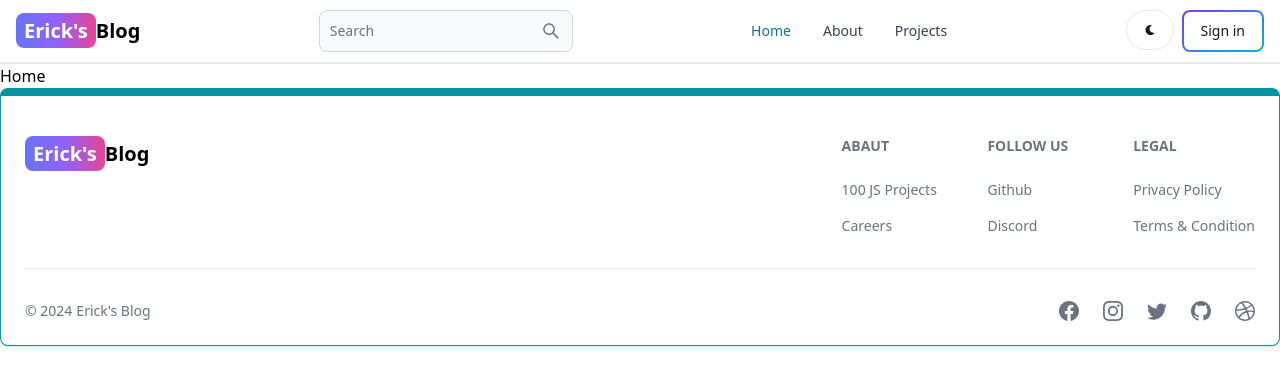
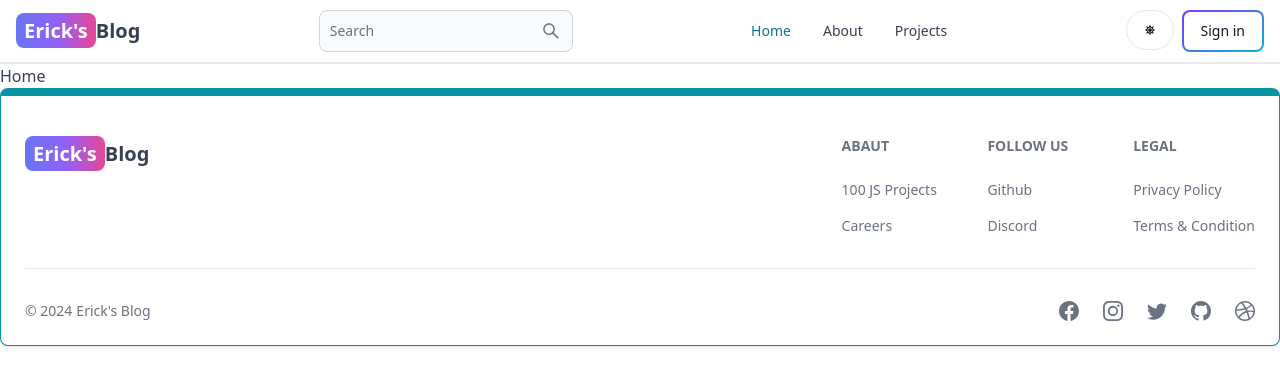
Before and after one commit to Err1ck/mern-page, a React (Vite) app in the folder client/: page / in a window 1280 px wide. Shown: the top 386 px of the page. Built offline with nearby package versions, Linux system fonts and the light colour scheme; no server answers.

Commit message:
Complete dark mode functionality

```diff
--- a/client/src/components/Header.jsx
+++ b/client/src/components/Header.jsx
@@ -8,11 +8,14 @@
 } from "flowbite-react";
 import { Link, useLocation } from "react-router-dom";
 import { AiOutlineSearch } from "react-icons/ai";
-import { FaMoon } from "react-icons/fa";
-import { useSelector } from "react-redux";
+import { FaMoon, FaSun } from "react-icons/fa";
+import { useSelector, useDispatch } from "react-redux";
+import { toggleTheme } from "../redux/theme/themeSlice";
 export default function Header() {
   const path = useLocation().pathname;
+  const dispatch = useDispatch();
   const { currentUser } = useSelector((state) => state.user);
+  const { theme } = useSelector((state) => state.theme);
   return (
     <Navbar className="border-b-2">
       <Link
@@ -36,8 +39,13 @@
         <AiOutlineSearch />
       </Button>
       <div className="flex gap-2 md:order-2">
-        <Button className="w-12 h-10 hidden sm:inline" color="gray" pill>
-          <FaMoon />
+        <Button
+          className="w-12 h-10 hidden sm:inline"
+          color="gray"
+          pill
+          onClick={() => dispatch(toggleTheme())}
+        >
+          {theme === "light" ? <FaSun /> : <FaMoon />}
         </Button>
         {currentUser ? (
           <Dropdown
--- /dev/null
+++ b/client/src/components/ThemeProvider.jsx
@@ -0,0 +1,12 @@
+import { useSelector } from "react-redux";
+
+export default function ThemeProvider({ children }) {
+  const { theme } = useSelector((state) => state.theme);
+  return (
+    <div className={theme}>
+      <div className="bg-white text-gray-700 dark:text-gray-200 dark:bg-[rgb(16,23,42)] min-h-screen">
+        {children}
+      </div>
+    </div>
+  );
+}
--- a/client/src/main.jsx
+++ b/client/src/main.jsx
@@ -5,11 +5,14 @@
 import { store, persistor } from "./redux/store.js";
 import { Provider } from "react-redux";
 import { PersistGate } from "redux-persist/integration/react";
+import ThemeProvider from "./components/ThemeProvider.jsx";
 
 ReactDOM.createRoot(document.getElementById("root")).render(
   <PersistGate persistor={persistor}>
     <Provider store={store}>
-      <App />
+      <ThemeProvider>
+        <App />
+      </ThemeProvider>
     </Provider>
   </PersistGate>
 );
--- a/client/src/redux/store.js
+++ b/client/src/redux/store.js
@@ -1,11 +1,13 @@
 import { configureStore, combineReducers } from "@reduxjs/toolkit";
 import userReducer from "./user/userSlice";
+import themeReducer from "./theme/themeSlice";
 import { persistReducer } from "redux-persist";
 import storage from "redux-persist/lib/storage";
 import persistStore from "redux-persist/es/persistStore";
 
 const rootReducer = combineReducers({
   user: userReducer,
+  theme: themeReducer,
 });
 const persistConfig = {
   key: "root",
--- /dev/null
+++ b/client/src/redux/theme/themeSlice.js
@@ -0,0 +1,19 @@
+import { createSlice } from "@reduxjs/toolkit";
+
+const initialState = {
+  theme: "light",
+};
+
+const themeSlice = createSlice({
+  name: "theme",
+  initialState,
+  reducers: {
+    toggleTheme: (state) => {
+      state.theme = state.theme === "light" ? "dark" : "light";
+    },
+  },
+});
+
+export const { toggleTheme } = themeSlice.actions;
+
+export default themeSlice.reducer;
```
